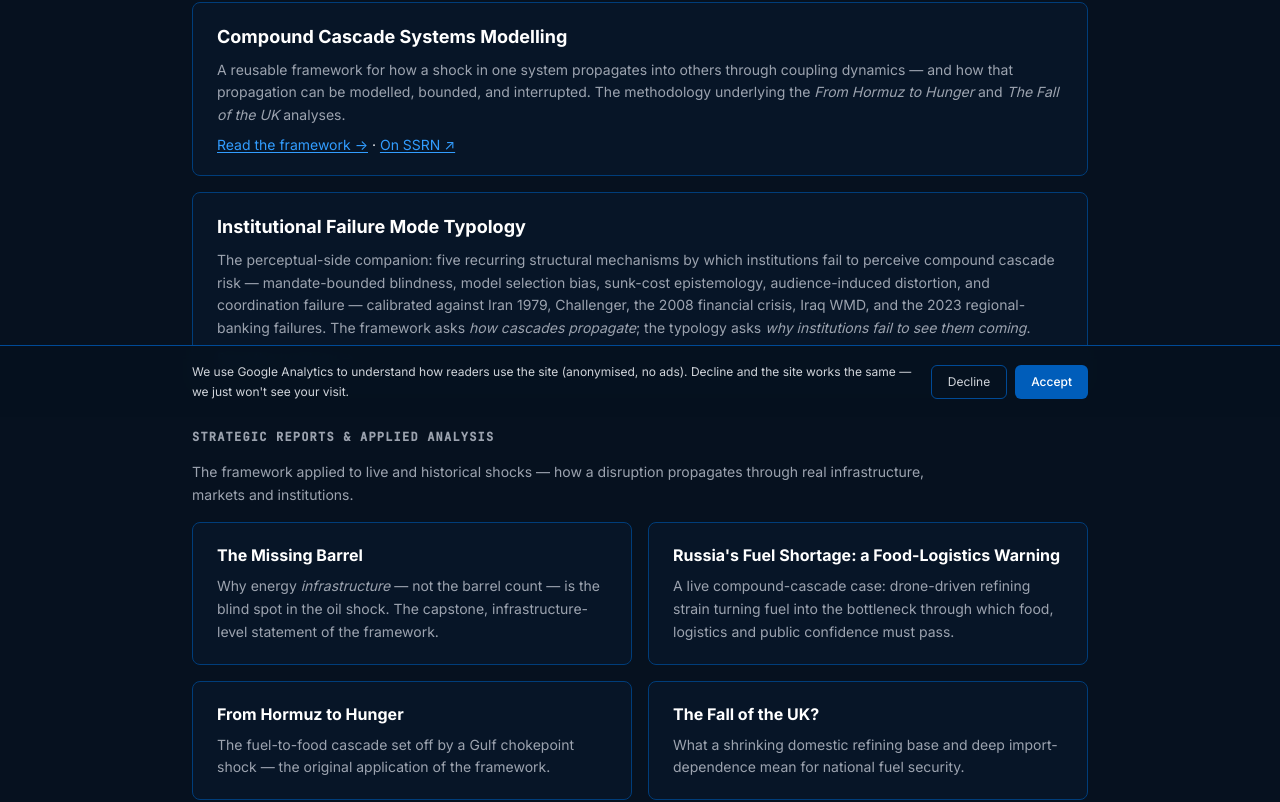
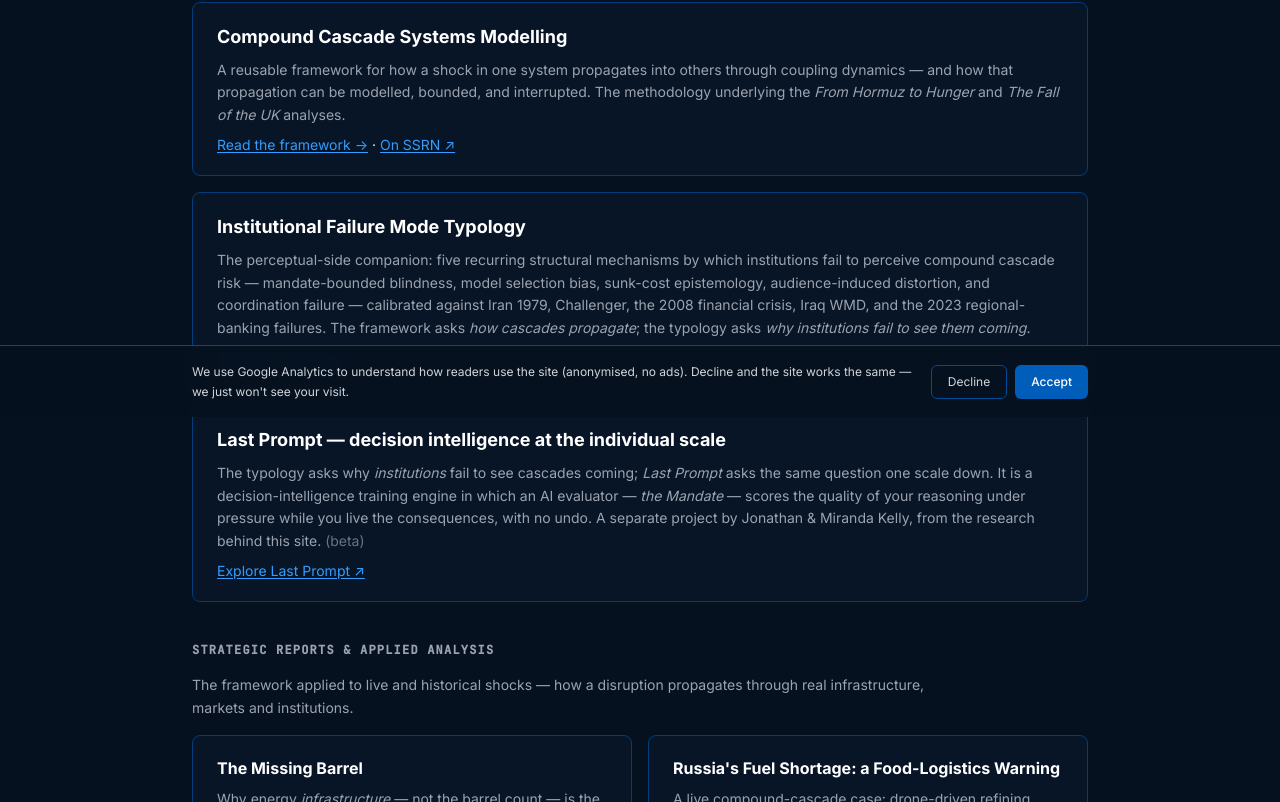
Before and after one commit to thriveuniverse/americasoilwatch.com, a Next.js app: page /research in a window 1280 px wide. Shown: the part 383-1185 px from the top of the page. Built offline with nearby package versions, Linux system fonts and the light colour scheme; no server answers.

Commit message:
feat(research): link Last Prompt as the individual-scale companion
Co-Authored-By: Claude Opus 4.8 (1M context) <noreply@anthropic.com>

```diff
--- a/app/research/page.tsx
+++ b/app/research/page.tsx
@@ -106,6 +106,27 @@ export default function ResearchPage() {
             </a>
           </p>
         </div>
+
+        <div className="rounded-lg border border-oil-800 bg-oil-900/30 px-6 py-5 space-y-2">
+          <h3 className="text-lg font-bold text-white">Last Prompt — decision intelligence at the individual scale</h3>
+          <p className="text-sm text-gray-400 leading-relaxed">
+            The typology asks why <em>institutions</em> fail to see cascades coming; <em>Last Prompt</em> asks the
+            same question one scale down. It is a decision-intelligence training engine in which an AI evaluator —
+            <em> the Mandate</em> — scores the quality of your reasoning under pressure while you live the
+            consequences, with no undo. A separate project by Jonathan &amp; Miranda Kelly, from the research
+            behind this site. <span className="text-gray-500">(beta)</span>
+          </p>
+          <p className="text-sm">
+            <a
+              href="https://last-prompt.com"
+              target="_blank"
+              rel="noopener noreferrer"
+              className="text-oil-400 hover:text-white underline underline-offset-2"
+            >
+              Explore Last Prompt ↗
+            </a>
+          </p>
+        </div>
       </section>
 
       {/* Strategic reports & applied analysis */}
```
